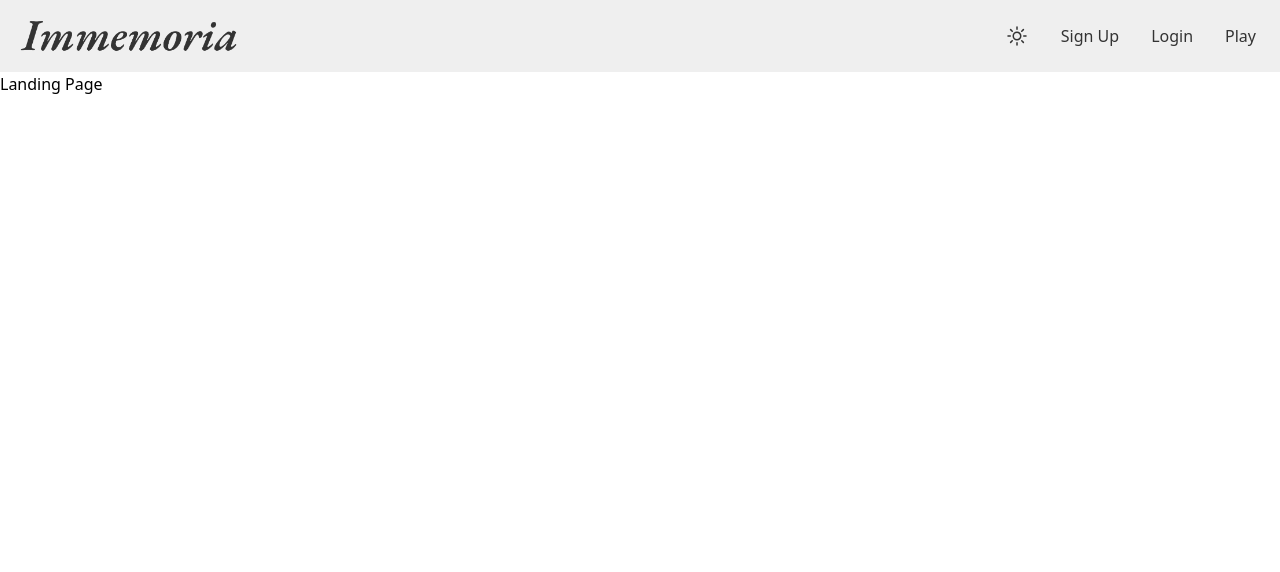
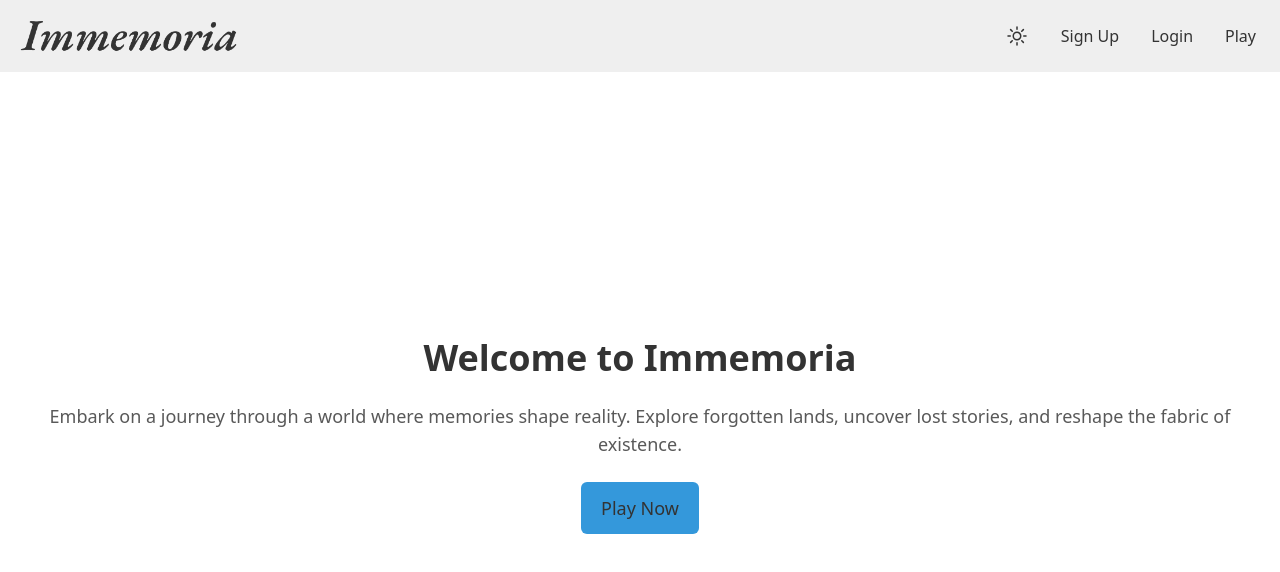
Before and after one commit to sean-a-ogrady/Immemoria-client, a React (Vite) app: page / in a window 1280 px wide. Shown: the top 572 px of the page. Built offline with nearby package versions, Linux system fonts and the light colour scheme.

Commit message:
Set height of navbar to 72px

```diff
--- a/src/components/siteNavbar.jsx
+++ b/src/components/siteNavbar.jsx
@@ -45,7 +45,7 @@ function SiteNavbar({ toggleDarkMode, darkMode }) {
     };
 
     return (
-        <Disclosure as="nav" className="bg-light-navbar dark:bg-dark-navbar">
+        <Disclosure as="nav" className="bg-light-navbar dark:bg-dark-navbar h-18">
             {({ open }) => (
                 <>
                     <div className="flex items-center justify-between p-4">
--- a/src/routes/landingPage.jsx
+++ b/src/routes/landingPage.jsx
@@ -1,7 +1,32 @@
-export default function LandingPage() {
-  return (
-    <div>
-      <h1>Landing Page</h1>
-    </div>
-  )
+import React from 'react';
+import { useNavigate } from 'react-router-dom';
+
+function LandingPage() {
+    const navigate = useNavigate();
+
+    const startGame = () => {
+        navigate('/play'); // Update with the actual route to start the game
+    };
+
+    return (
+        <div className="flex flex-col items-center justify-center min-h-[calc(100vh-72px)] bg-light-background dark:bg-dark-background text-center px-4">
+          {/* ^^^ Adjust min-h based on the height of your navbar */}
+            <div className="flex flex-col items-center justify-center space-y-6">
+                <h1 className="text-4xl font-bold text-light-primary-text dark:text-dark-primary-text">
+                    Welcome to Immemoria
+                </h1>
+                <p className="text-lg text-light-secondary-text dark:text-dark-secondary-text">
+                    Embark on a journey through a world where memories shape reality. Explore forgotten lands, uncover lost stories, and reshape the fabric of existence.
+                </p>
+                <button
+                    onClick={startGame}
+                    className="px-5 py-3 rounded-md text-lg text-center sm:text-center text-light-primary-text dark:text-dark-primary-text bg-light-accent dark:bg-dark-accent hover:bg-light-sidebar dark:hover:bg-dark-sidebar focus:outline-none focus:ring-2 focus:ring-inset focus:ring-dark-accent"
+                >
+                    Play Now
+                </button>
+            </div>
+        </div>
+    );
 }
+
+export default LandingPage;
--- a/src/routes/notFound.jsx
+++ b/src/routes/notFound.jsx
@@ -9,7 +9,7 @@ function NotFound() {
     };
 
     return (
-        <div className="flex flex-col items-center justify-center min-h-[calc(100vh-64px)] bg-light-navbar dark:bg-dark-background"> {/* Adjust the min-h value based on the height of your navigation bar */}
+        <div className="flex flex-col items-center justify-center min-h-[calc(100vh-72px)] bg-light-background dark:bg-dark-background"> {/* Adjust the min-h value based on the height of your navigation bar */}
             <h1 className="text-3xl mb-3 mx-2 font-bold text-center sm:text-center text-light-primary-text dark:text-dark-primary-text">404 Page Not Found</h1>
             <p className="mb-2 mx-2 text-lg text-center sm:text-center text-light-secondary-text dark:text-dark-secondary-text">
                 You've wandered into an uncharted fragment of Immemoria. Perhaps this memory has yet to be written, or maybe it has been forgotten.
```
